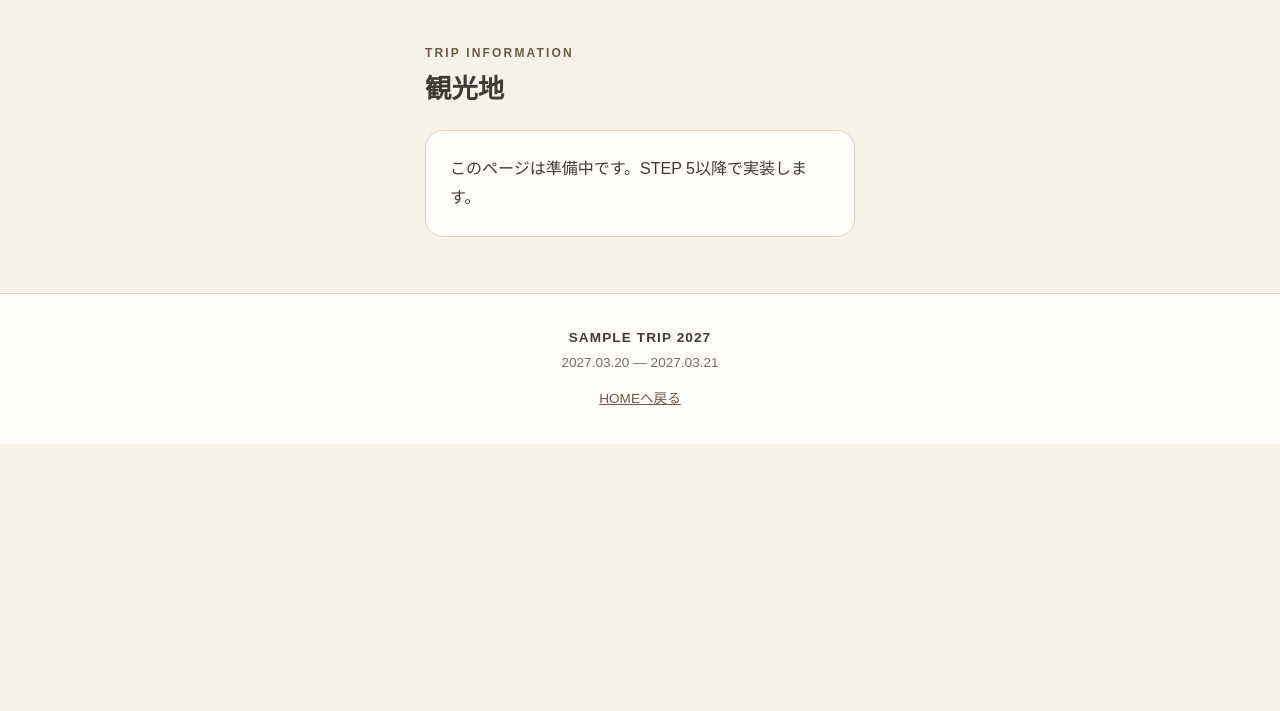
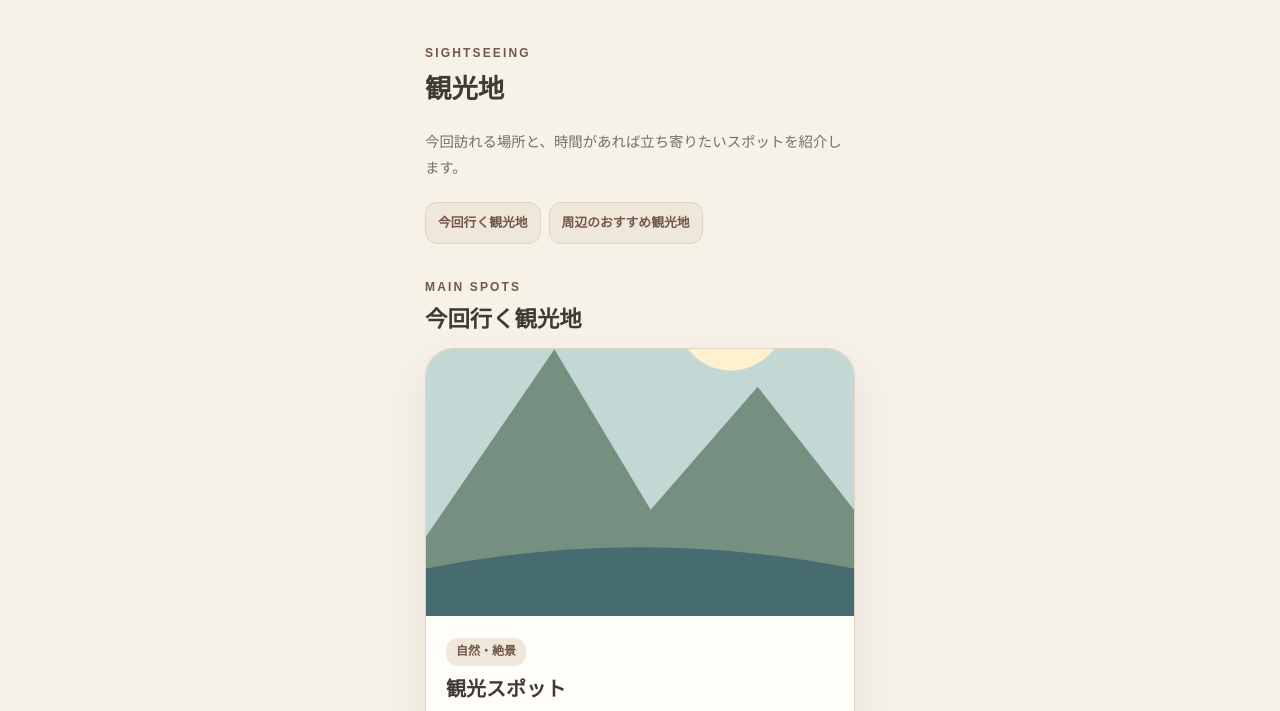
Before and after one commit to furuharu1211/Travel-Template, a plain HTML site: page sightseeing.html in a window 1280 px wide. Shown: the part 69-780 px from the top of the page. Drawn offline with Linux system fonts and the light colour scheme.

Commit message:
feat: implement configurable sightseeing cards (step 5-2)

```diff
--- a/config/schedule.js
+++ b/config/schedule.js
@@ -11,7 +11,7 @@ window.TRIP_DATA.schedule = {
       items: [
         { time: "09:00", title: "集合・出発", description: "集合場所で合流して出発。", transport: "電車", notes: ["出発10分前に集合"] },
         { time: "12:00", endTime: "13:00", title: "昼食", description: "旅先でランチを楽しむ。" },
-        { time: "14:00", title: "観光スポット", description: "旅先の風景を楽しむ。", image: "images/hero/hero-01.svg", detail: { page: "sightseeing", label: "観光地を見る" } },
+        { time: "14:00", title: "観光スポット", description: "旅先の風景を楽しむ。", image: "images/hero/hero-01.svg", detail: { page: "sightseeing", label: "観光地を見る", anchor: "spot-01" } },
         { time: "16:00", title: "チェックイン", description: "宿泊施設に到着。", detail: { page: "hotel", label: "宿の詳細を見る" } }
       ]
     },
--- a/config/sightseeing.js
+++ b/config/sightseeing.js
@@ -1,3 +1,51 @@
-// 観光地のデータ（STEP 5で仕様を実装予定）
+// 観光地の設定。groups や spots の追加・削除は自由です。
+// id はページ内で一意にし、旅のしおりの detail.anchor と一致させます。
+// title 以外のスポット情報は任意です。サンプルは架空の施設です。
 window.TRIP_DATA = window.TRIP_DATA || {};
-window.TRIP_DATA.sightseeing = [];
+window.TRIP_DATA.sightseeing = {
+  lead: "今回訪れる場所と、時間があれば立ち寄りたいスポットを紹介します。",
+  groups: [
+    {
+      id: "main-spots",
+      eyebrow: "MAIN SPOTS",
+      title: "今回行く観光地",
+      spots: [
+        {
+          id: "spot-01",
+          title: "観光スポット",
+          category: "自然・絶景",
+          description: "旅先の風景を楽しむスポットです。散策や写真撮影におすすめ。",
+          images: [
+            { src: "images/hero/hero-01.svg", alt: "山と水辺のサンプルイラスト" }
+          ],
+          hours: "未定",
+          fee: "未定",
+          duration: "約1時間",
+          address: "",
+          access: "",
+          parking: "",
+          notes: ["営業時間・料金は出発前に確認してください。"],
+          website: "",
+          googleMaps: "",
+          appleMaps: "",
+          mapQuery: "" // 実際の施設名・住所を設定すると両地図リンクを生成
+        }
+      ]
+    },
+    {
+      id: "around",
+      eyebrow: "AROUND",
+      title: "周辺のおすすめ観光地",
+      description: "時間に余裕があったら立ち寄りたい場所。",
+      spots: [
+        {
+          id: "spot-02",
+          title: "散策・お土産スポット",
+          category: "散策・ショッピング",
+          description: "旅の思い出になるお土産を探したり、のんびり散策したりする候補です。",
+          images: [{ src: "images/hero/hero-02.svg", alt: "夕景のサンプルイラスト" }]
+        }
+      ]
+    }
+  ]
+};
--- /dev/null
+++ b/css/sightseeing.css
@@ -0,0 +1,27 @@
+/* Awaji-Tripの画像付き観光カードと2分類を継承。テーマ変数で配色。 */
+.places-lead{color:var(--muted);font-size:.9rem;margin:0 0 20px;white-space:pre-line}
+.places-jump,.place-buttons{display:flex;flex-wrap:wrap;gap:8px}
+.places-jump{margin:0 0 28px}
+.places-section{margin-bottom:36px;scroll-margin-top:12px}
+.places-heading .section-title{margin:4px 0 12px;font-size:1.4rem}
+.place-list{display:grid;gap:20px}
+.place-card{min-width:0;background:var(--surface);border:1px solid var(--border);border-radius:var(--radius-lg);box-shadow:var(--shadow);overflow:hidden;scroll-margin-top:12px}
+.place-media{display:flex;overflow:hidden}
+.place-media.is-gallery{overflow-x:auto;scroll-snap-type:x mandatory;scrollbar-color:var(--accent) var(--surface-2)}
+.media-frame{flex:0 0 100%;min-width:0;aspect-ratio:16/10;background:var(--surface-2);scroll-snap-align:start}
+.media-frame img{width:100%;height:100%;object-fit:cover}
+.place-body{padding:20px;overflow-wrap:anywhere}
+.place-category{display:inline-block;padding:3px 10px;background:var(--surface-2);border-radius:var(--radius-sm);color:var(--accent-dark);font-size:.75rem;font-weight:700}
+.place-body h3{font-size:1.25rem;line-height:1.5;margin:8px 0 10px}
+.place-description{font-size:.9rem;white-space:pre-line;margin:0 0 14px}
+.place-details{margin:14px 0;background:var(--bg);padding:4px 12px;border-radius:var(--radius-sm)}
+.place-detail{display:grid;grid-template-columns:76px minmax(0,1fr);gap:8px;padding:8px 0;font-size:.8rem;border-bottom:1px solid var(--border)}
+.place-detail:last-child{border-bottom:0}
+.place-detail dt{font-weight:700;color:var(--accent-dark)}
+.place-detail dd{margin:0;white-space:pre-line}
+.place-notes{padding-left:18px;margin:12px 0;font-size:.8rem;color:var(--muted)}
+.place-buttons{margin-top:16px}
+.place-btn{display:inline-flex;align-items:center;justify-content:center;min-height:42px;padding:8px 12px;border:1px solid var(--border);border-radius:var(--radius-sm);background:var(--surface-2);color:var(--accent-dark);font-weight:700;font-size:.8rem;text-decoration:none;text-align:center}
+.place-btn.primary{border-color:var(--accent-dark);background:var(--accent-dark);color:var(--surface)}
+.place-btn:hover{outline:1px solid var(--accent)}
+@media(max-width:340px){.place-body{padding:14px}.place-detail{grid-template-columns:62px minmax(0,1fr)}}
--- a/js/main.js
+++ b/js/main.js
@@ -13,7 +13,7 @@
   ui.mount(c,current);
   if(current!=="index"){
     main.className="inner-main container";
-    main.append(el("span","eyebrow",current==="schedule"?"SCHEDULE":"TRIP INFORMATION"),el("h1","page-title",page.label));
+    main.append(el("span","eyebrow",({schedule:"SCHEDULE",sightseeing:"SIGHTSEEING"})[current]||"TRIP INFORMATION"),el("h1","page-title",page.label));
     if(!enabled(c,page)){main.append(el("p","notice","この旅行ではこのページを使用していません。"));return;}
     const render=window.TravelPages?.[current];
     if(typeof render==="function"){render(main,c);return;}
--- /dev/null
+++ b/js/pages/sightseeing.js
@@ -0,0 +1,91 @@
+(() => {
+  "use strict";
+  function safeUrl(value) {
+    if (typeof value !== "string" || !value.trim()) return null;
+    try { const url = new URL(value); return ["https:", "http:"].includes(url.protocol) ? url.href : null; }
+    catch { return null; }
+  }
+  function imageUrl(value) {
+    if (typeof value !== "string" || !value.trim()) return null;
+    try {
+      const url = new URL(value, document.baseURI);
+      return ["https:", "http:", "file:"].includes(url.protocol) ? url.href : null;
+    } catch { return null; }
+  }
+  function render(main) {
+    const {el} = window.TravelUI;
+    const data = window.TRIP_DATA?.sightseeing;
+    const groups = Array.isArray(data?.groups) ? data.groups.filter(g => g && Array.isArray(g.spots) && g.spots.some(s => s && typeof s === "object")) : [];
+    if (!groups.length) {
+      main.append(el("p","notice","観光地はまだ登録されていません。")); return;
+    }
+    if (data.lead) main.append(el("p","places-lead",data.lead));
+    const ids = new Set();
+    function assignId(node, value, fallback) {
+      const candidate = typeof value === "string" && /^[A-Za-z][A-Za-z0-9_-]*$/.test(value) ? value : fallback;
+      let id = candidate, n = 2;
+      while (ids.has(id) || document.getElementById(id)) id = candidate + "-" + n++;
+      ids.add(id); node.id = id;
+    }
+    const jump = el("nav","places-jump"); jump.setAttribute("aria-label","観光地の分類への移動");
+    const sections = [];
+    groups.forEach((group, i) => {
+      const section = el("section","places-section");
+      assignId(section,group.id,"places-group-"+(i+1));
+      const heading = el("div","places-heading");
+      if(group.eyebrow) heading.append(el("span","eyebrow",group.eyebrow));
+      heading.append(el("h2","section-title",group.title||"観光地"));
+      if(group.description) heading.append(el("p","places-lead",group.description));
+      section.append(heading);
+      const shortcut=el("a","place-btn",group.title||"観光地"); shortcut.href="#"+section.id; jump.append(shortcut);
+      const list=el("div","place-list");
+      group.spots.filter(s=>s && typeof s==="object").forEach((spot,j)=>{
+        const card=el("article","place-card");
+        assignId(card,spot.id,"spot-"+(i+1)+"-"+(j+1));
+        const title=spot.title||"観光スポット";
+        const frames=el("div","place-media");
+        const images=Array.isArray(spot.images)?spot.images:[];
+        images.forEach(photo=>{
+          const src=imageUrl(typeof photo==="string"?photo:photo?.src);
+          if(!src)return;
+          const frame=el("div","media-frame"),img=el("img");
+          img.alt=(typeof photo==="object"&&photo?.alt)||title;
+          img.loading="lazy";img.addEventListener("error",()=>{frame.remove();if(!frames.childElementCount)frames.remove();});
+          img.src=src;frame.append(img);frames.append(frame);
+        });
+        if(frames.childElementCount){if(frames.childElementCount>1){frames.classList.add("is-gallery");frames.tabIndex=0;frames.setAttribute("aria-label",title+"の写真（横スクロール）");}card.append(frames);}
+        const body=el("div","place-body");
+        if(spot.category)body.append(el("span","place-category",spot.category));
+        body.append(el("h3","",title));
+        if(spot.description)body.append(el("p","place-description",spot.description));
+        const details=el("dl","place-details");
+        [["営業時間",spot.hours],["料金",spot.fee],["所要時間",spot.duration],["住所",spot.address],["アクセス",spot.access],["駐車場",spot.parking]].forEach(([label,value])=>{
+          if(value){const row=el("div","place-detail");row.append(el("dt","",label),el("dd","",value));details.append(row);}
+        });
+        if(details.childElementCount)body.append(details);
+        if(Array.isArray(spot.notes)&&spot.notes.length){const notes=el("ul","place-notes");spot.notes.forEach(note=>notes.append(el("li","",note)));body.append(notes);}
+        const buttons=el("div","place-buttons");
+        const query=typeof spot.mapQuery==="string"?spot.mapQuery.trim():"";
+        const google=safeUrl(spot.googleMaps)||(query?"https://www.google.com/maps/search/?api=1&query="+encodeURIComponent(query):null);
+        const apple=safeUrl(spot.appleMaps)||(query?"https://maps.apple.com/?q="+encodeURIComponent(query):null);
+        [[safeUrl(spot.website),"公式サイトを見る",true],[google,"Google Mapsを見る",false],[apple,"Apple Mapsを見る",false]].forEach(([url,label,primary])=>{
+          if(!url)return;
+          const a=el("a","place-btn"+(primary?" primary":""),label);a.href=url;a.target="_blank";a.rel="noopener noreferrer";buttons.append(a);
+        });
+        if(buttons.childElementCount)body.append(buttons);
+        card.append(body);list.append(card);
+      });
+      section.append(list);sections.push(section);
+    });
+    if(sections.length>1)main.append(jump);
+    main.append(...sections);
+    // JS生成後に、旅のしおり等から指定されたカードへ移動する。
+    if(location.hash){
+      let id;try{id=decodeURIComponent(location.hash.slice(1));}catch{return;}
+      const target=document.getElementById(id);
+      if(target&&main.contains(target))requestAnimationFrame(()=>target.scrollIntoView({block:"start",behavior:"instant"}));
+    }
+  }
+  window.TravelPages=window.TravelPages||{};
+  window.TravelPages.sightseeing=render;
+})();
--- a/sightseeing.html
+++ b/sightseeing.html
@@ -7,9 +7,11 @@
   <title>観光地 | Travel Template</title>
   <link rel="stylesheet" href="css/themes.css">
   <link rel="stylesheet" href="css/style.css">
+  <link rel="stylesheet" href="css/sightseeing.css">
   <script defer src="config/trip.js"></script>
   <script defer src="config/sightseeing.js"></script>
   <script defer src="js/components.js"></script>
+  <script defer src="js/pages/sightseeing.js"></script>
   <script defer src="js/main.js"></script>
 </head>
 <body data-page="sightseeing">
```
Also changed, not shown: 1 other file.
